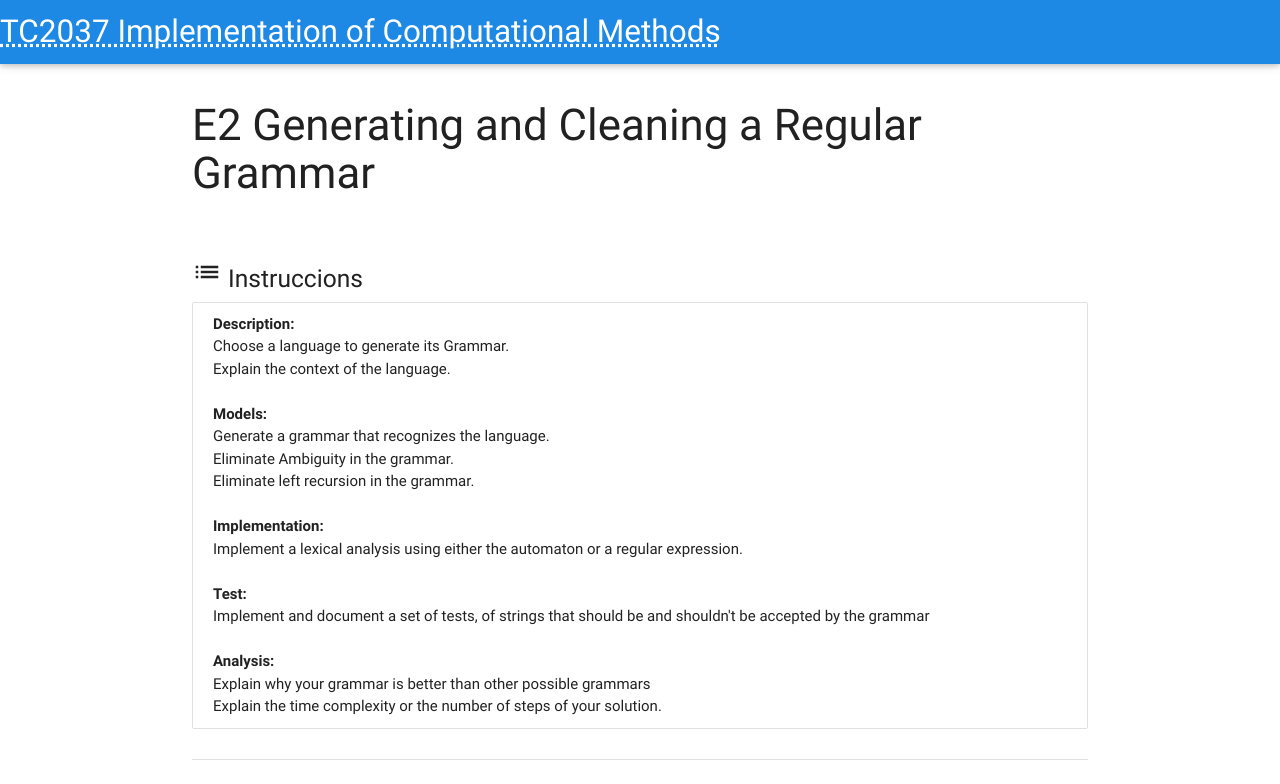
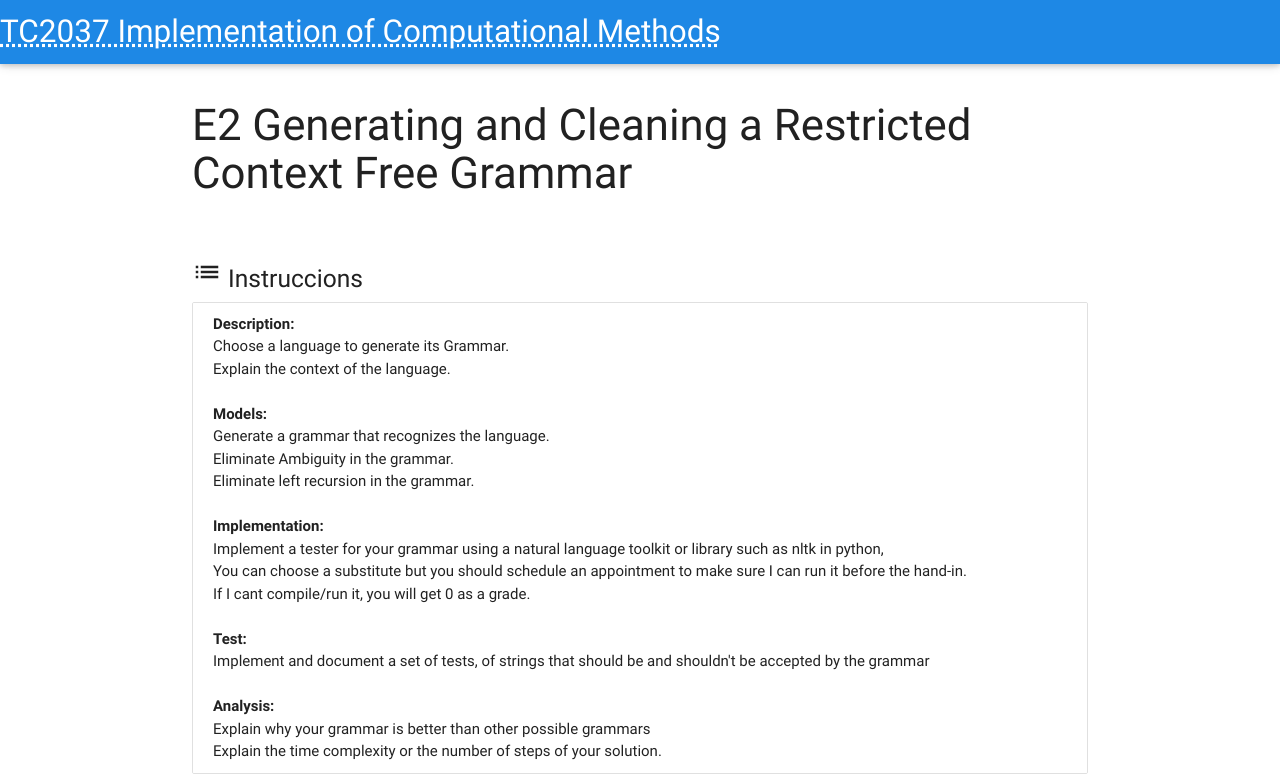
Before and after one commit to benjaminva/TC2037-Metodos, a plain HTML site: page evidence_2.html in a window 1280 px wide. Shown: the top 784 px of the page. Drawn offline with nearby package versions, Linux system fonts and the light colour scheme.

Commit message:
Update evidence_2.html

```diff
--- a/evidence_2.html
+++ b/evidence_2.html
@@ -33,7 +33,7 @@
 
         <div class="container">
             <div class="section">
-                <h3>E2 Generating and Cleaning a Regular Grammar</h3>
+                <h3>E2 Generating and Cleaning a Restricted Context Free Grammar</h3>
             </div>
         </div>
 
@@ -57,7 +57,9 @@
 
                         <br><br>
                         <b>Implementation:</b>
-                        <br>Implement a lexical analysis using either the automaton or a regular expression.
+                        <br>Implement a tester for your grammar using a natural language toolkit or library such as nltk in python,
+			<br>You can choose a substitute but you should schedule an appointment to make sure I can run it before the hand-in.
+			<br>If I cant compile/run it, you will get 0 as a grade.
 
                         <br><br>
                         <b>Test:</b>
```
